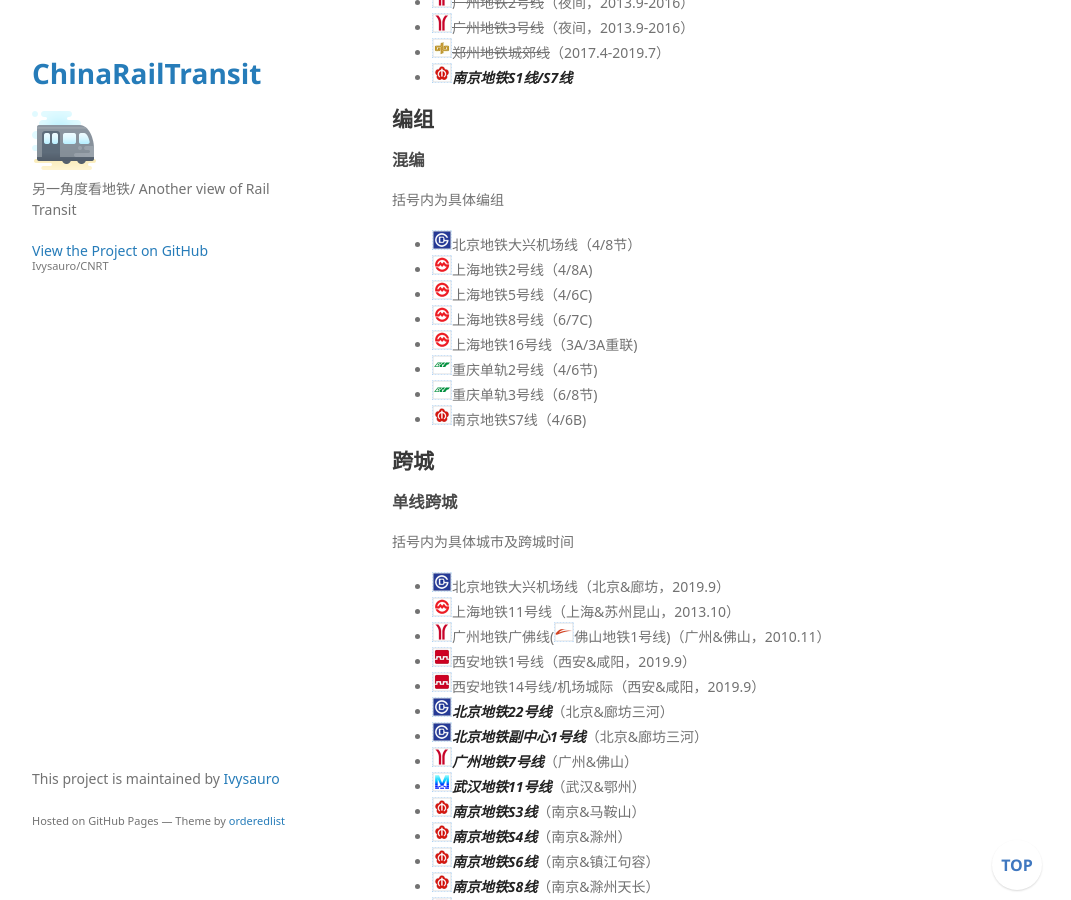
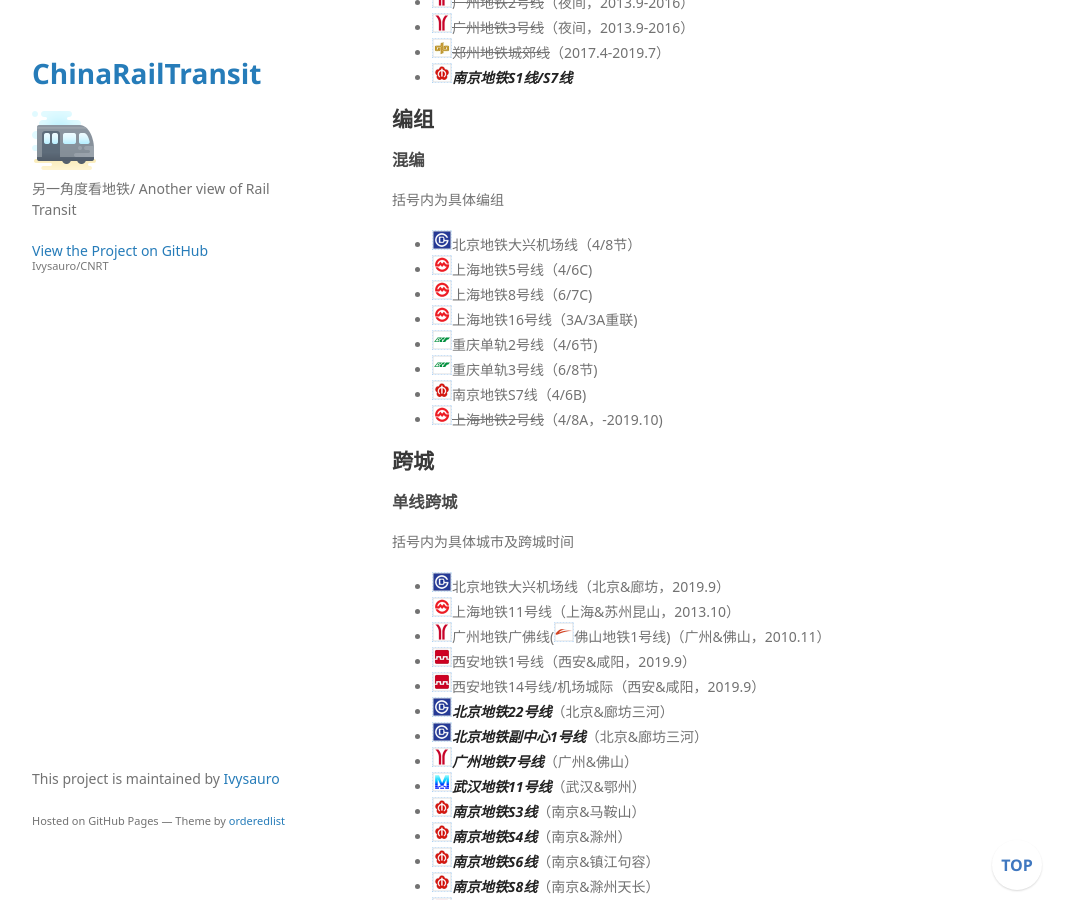
Before and after one commit to Ivysauro/CNRT, a Jekyll site: the page built from data/Special Operations.md, in a window 1280 px wide and 900 px high, scrolled down 1388 px. Shown: the whole window, without its empty margins (178-1249 px from the left). Built offline with Jekyll 4.4.1, drawn with Linux system fonts in a browser that asks for light colours; some web fonts are replaced; our own code applies the rules of GitHub Pages for plain Markdown files; a script that is not in the unit is left out.

Commit message:
🍊更新上海数据

```diff
--- a/data/Special Operations.md
+++ b/data/Special Operations.md
@@ -62,13 +62,13 @@
 括号内为具体编组
 
 - <img src="https://raw.githubusercontent.com/Ivysauro/CNRT/master/images/city/bj.gif" width="20" hegiht="20"/>北京地铁大兴机场线（4/8节）
-- <img src="https://raw.githubusercontent.com/Ivysauro/CNRT/master/images/city/sh.gif" width="20" hegiht="20"/>上海地铁2号线（4/8A)
 - <img src="https://raw.githubusercontent.com/Ivysauro/CNRT/master/images/city/sh.gif" width="20" hegiht="20"/>上海地铁5号线（4/6C)
 - <img src="https://raw.githubusercontent.com/Ivysauro/CNRT/master/images/city/sh.gif" width="20" hegiht="20"/>上海地铁8号线（6/7C)
 - <img src="https://raw.githubusercontent.com/Ivysauro/CNRT/master/images/city/sh.gif" width="20" hegiht="20"/>上海地铁16号线（3A/3A重联)
 - <img src="https://raw.githubusercontent.com/Ivysauro/CNRT/master/images/city/cq.gif" width="20" hegiht="20"/>重庆单轨2号线（4/6节)
 - <img src="https://raw.githubusercontent.com/Ivysauro/CNRT/master/images/city/cq.gif" width="20" hegiht="20"/>重庆单轨3号线（6/8节)
 - <img src="https://raw.githubusercontent.com/Ivysauro/CNRT/master/images/city/nj.gif" width="20" hegiht="20"/>南京地铁S7线（4/6B)
+- <img src="https://raw.githubusercontent.com/Ivysauro/CNRT/master/images/city/sh.gif" width="20" hegiht="20"/>~~上海地铁2号线~~（4/8A，-2019.10)
 
 ## 跨城
 ### 单线跨城
```
